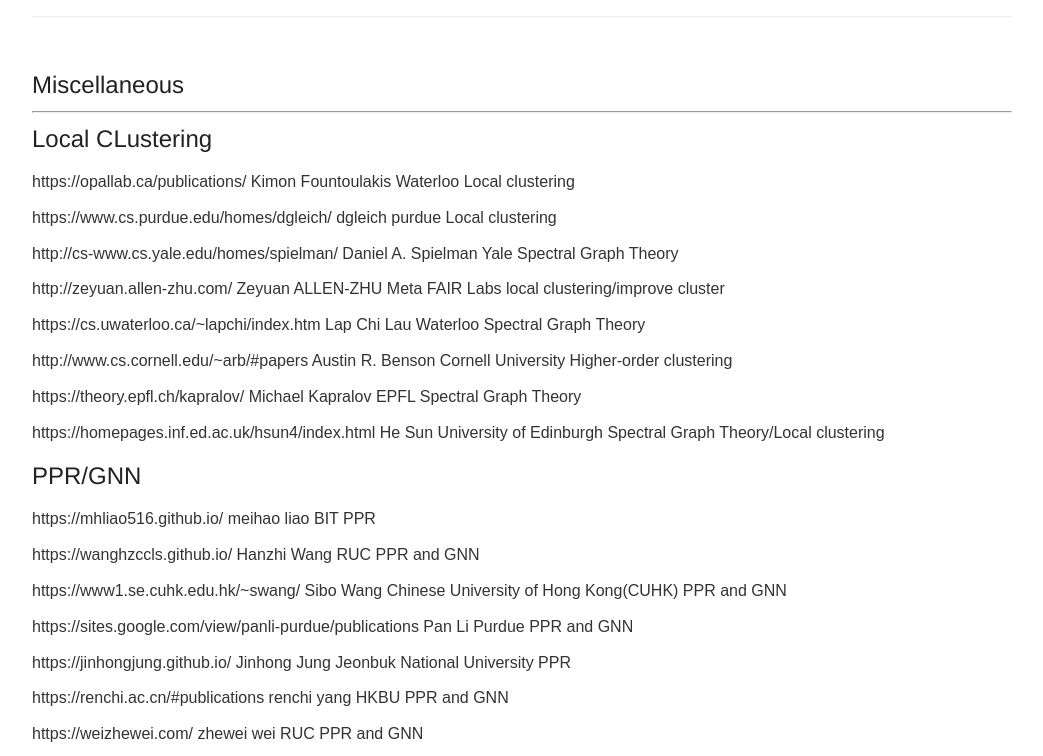
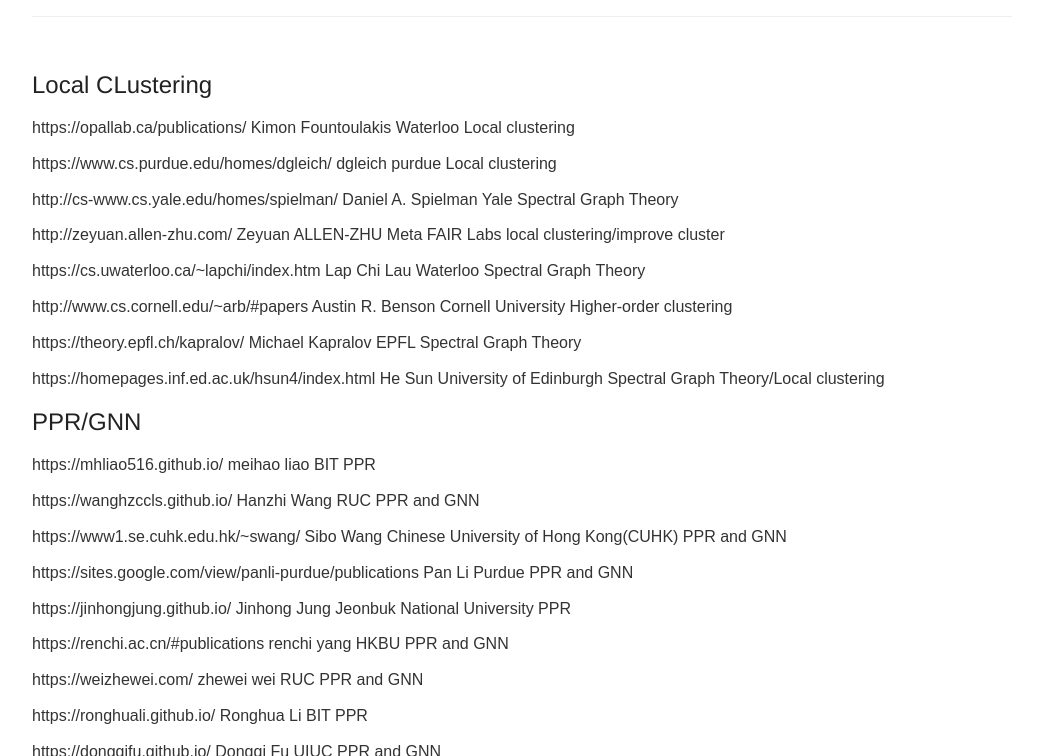
Before and after one commit to longlonglin/longlonglin.github.io, a Jekyll site: the page built from blog.md, in a window 1280 px wide and 900 px high, cut to the strip 144-900 px from the top of the window. Shown: the whole strip, without its empty margins (118-1161 px from the left). Built offline with Jekyll 4.4.1, drawn with Linux system fonts in a browser that asks for light colours.

Commit message:
Update and rename miscellaneous.md to blog.md

```diff
--- a/miscellaneous.md
+++ b/blog.md
@@ -1,11 +1,10 @@
 ---
 layout: default
-title: Miscellaneous
-permalink: /Miscellaneous
+title: blog
+permalink: /blog
 ---
 
-## Miscellaneous
----
+
 ## Local CLustering
 https://opallab.ca/publications/    Kimon Fountoulakis   Waterloo    Local clustering <br>
 
```
